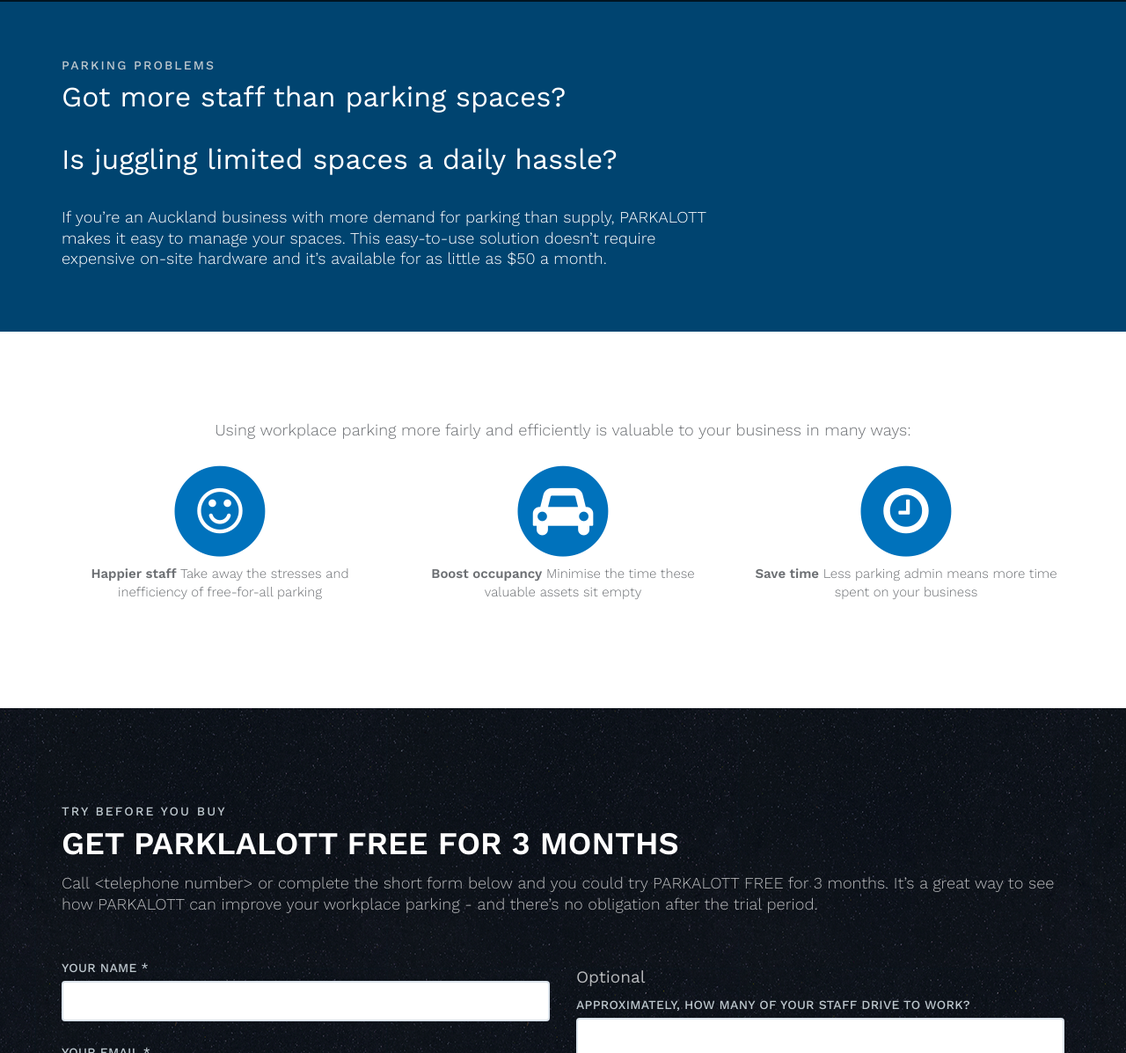
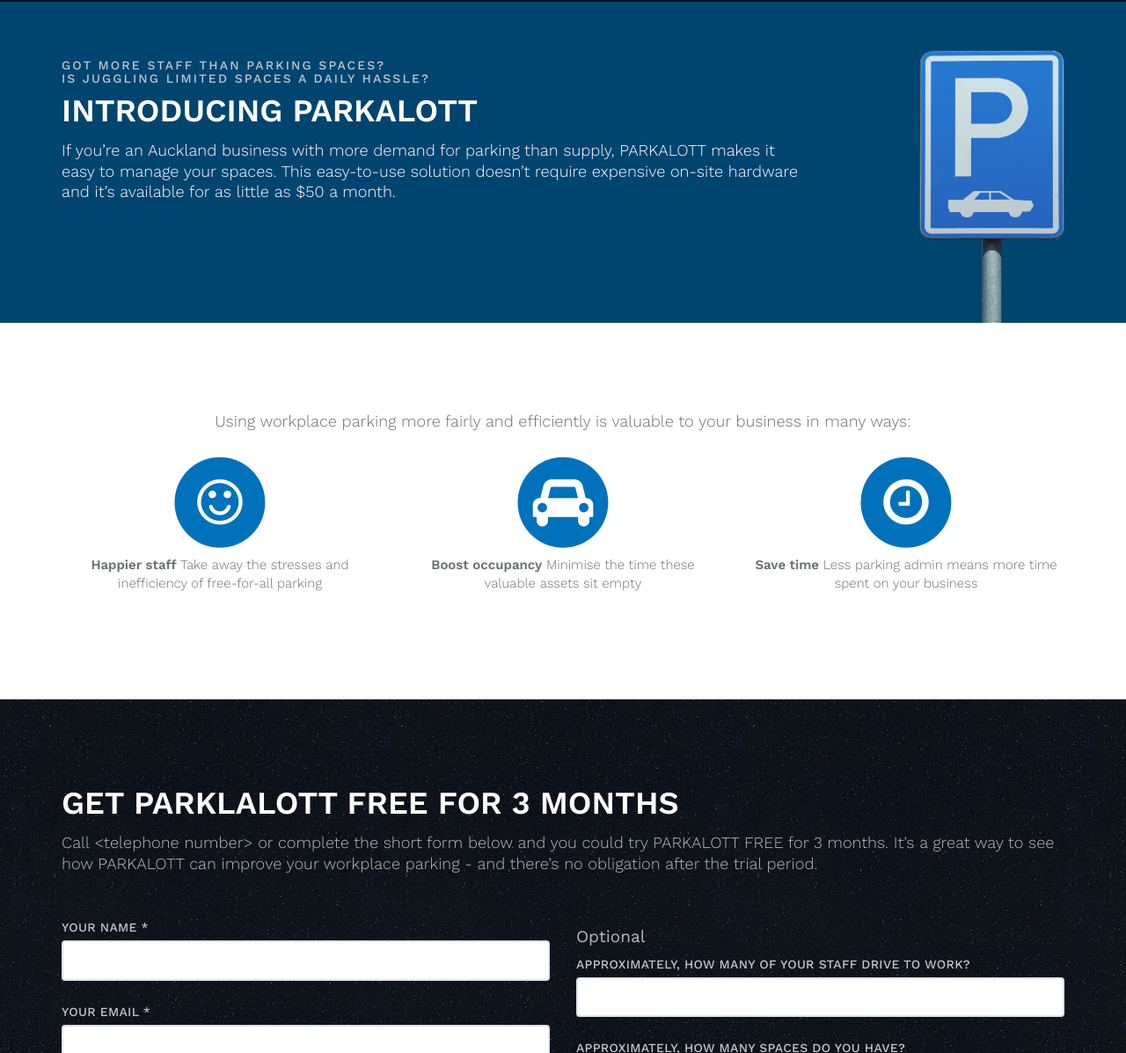
Before and after one commit to tonysusi/parkalott, a Jekyll site: the page built from index.html, in a window 1280 px wide and 1400 px high, scrolled down 639 px. Shown: the part 203-1400 px from the top of the window at 88% size. Built offline with Jekyll 4.4.1, drawn with Linux system fonts in a browser that asks for light colours.

Commit message:
Round 2 changes from Will

```diff
--- a/_includes/about.html
+++ b/_includes/about.html
@@ -2,12 +2,15 @@
 <section id="about">
     <div class="container">
         <div class="row">
-            <div class="col-lg-12">
-                <h6 class="section-heading">Parking problems</h6>
-                <h2>Got more staff than parking spaces? </h2>
-                <h2>Is juggling limited spaces a daily hassle? </h2> </div>
-            <div class="col-lg-8">
+            <div class="col-md-9">
+                <h6>Got more staff than parking spaces?<br>Is juggling limited spaces a daily hassle?</h6>
+                <div class="intro-heading">Introducing PARKALOTT</div>
                 <p>If you’re an Auckland business with more demand for parking than supply, PARKALOTT makes it easy to manage your spaces. This easy-to-use solution doesn’t require expensive on-site hardware and it’s available for as little as $50 a month.</p>
+            </div>
+            <div class="col-md-1"></div>
+
+            <div class="col-md-2">
+                <img  class="img-responsive" src="img/about/parking-sign-189511184.png">
             </div>
         </div>
     </div>
--- a/_includes/contact.html
+++ b/_includes/contact.html
@@ -2,7 +2,7 @@
     <div class="container">
         <div class="row">
             <div class="col-lg-12">
-                <h6>Try before you buy</h6>
+<!--                <h6>Try before you buy</h6>-->
                 <div class="intro-heading">Get PARKLALOTT FREE for 3 months</div>
                 <p>Call &lt;telephone number&gt; or complete the short form below and you could try PARKALOTT FREE for 3 months. It’s a great way to see how PARKALOTT can improve your workplace parking - and there’s no obligation after the trial period. </p>
             </div>
--- a/_includes/faq.html
+++ b/_includes/faq.html
@@ -3,7 +3,7 @@
     <div class="container">
         <div class="row">
             <div class="col-lg-12">
-                <h2 class="section-heading">FAQs</h2>
+                <div class="intro-heading">FAQs</div>
                 <div class="panel-group" id="accordion" role="tablist" aria-multiselectable="true">
                     <div class="panel panel-default">
                         <div class="panel-heading" role="tab" id="headingOne">
--- a/_includes/footer.html
+++ b/_includes/footer.html
@@ -1,23 +1,13 @@
   <footer>
         <div class="container">
             <div class="row">
-                <div class="col-md-4">
+                <div class="col-md-4 text-left">
                     <span class="copyright">Copyright &copy; {{ site.title }} {{ 'now' | date: "%Y" }}</span>
                 </div>
                 <div class="col-md-4">
-<!--
-                    <ul class="list-inline social-buttons">
-                        {% for network in site.social %}
-                        <li><a href="{{ network.url }}"><i class="fa fa-{{ network.title }}"></i></a>
-                        </li>
-                        {% endfor %}
-                    </ul>
--->
                 </div>
                 <div class="col-md-4">
-                    <ul class="list-inline quicklinks">
-                        <li><a href="#">Privacy Policy</a>
-                        </li>
+                    <ul class="list-inline quicklinks text-right">
                         <li><a href="#">Terms of Use</a>
                         </li>
                     </ul>
```
Also changed, not shown: _includes/css/agency.css (+19 -11 lines), img/about/parking-sign-189511184.png (added), 4 other files.
